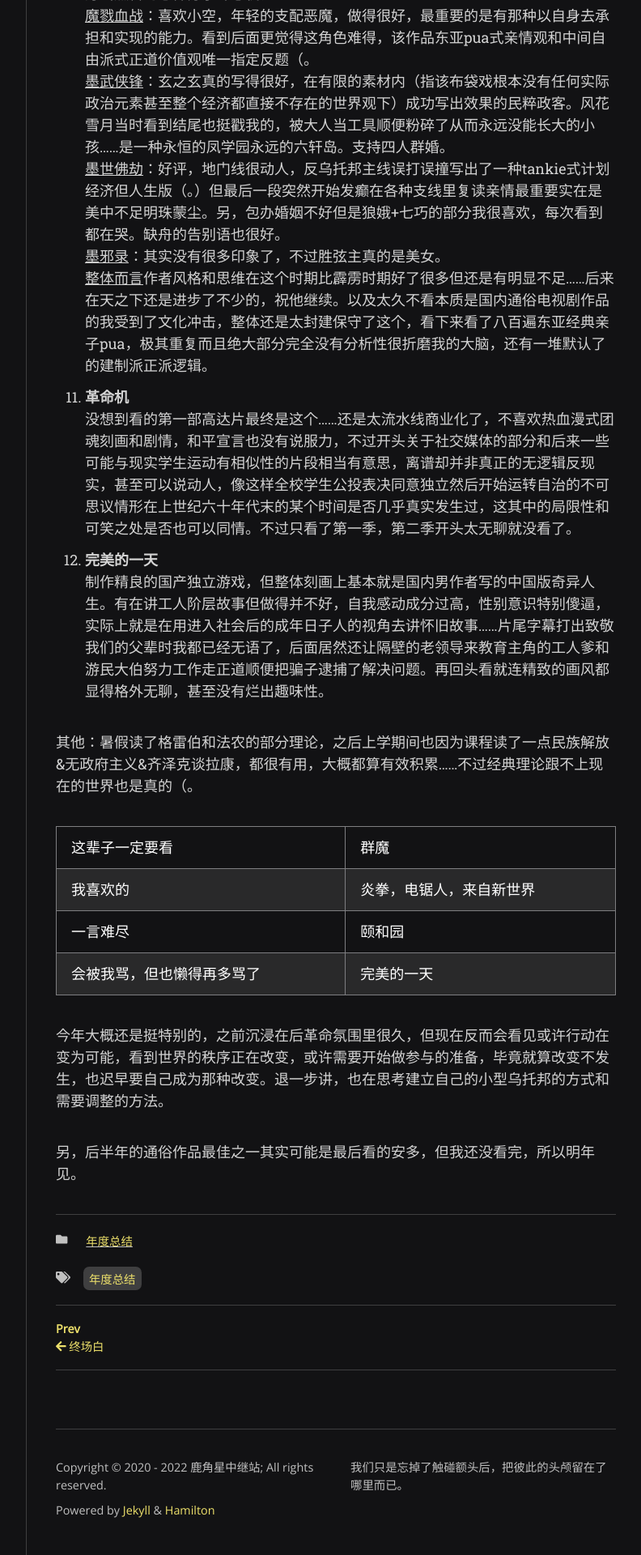
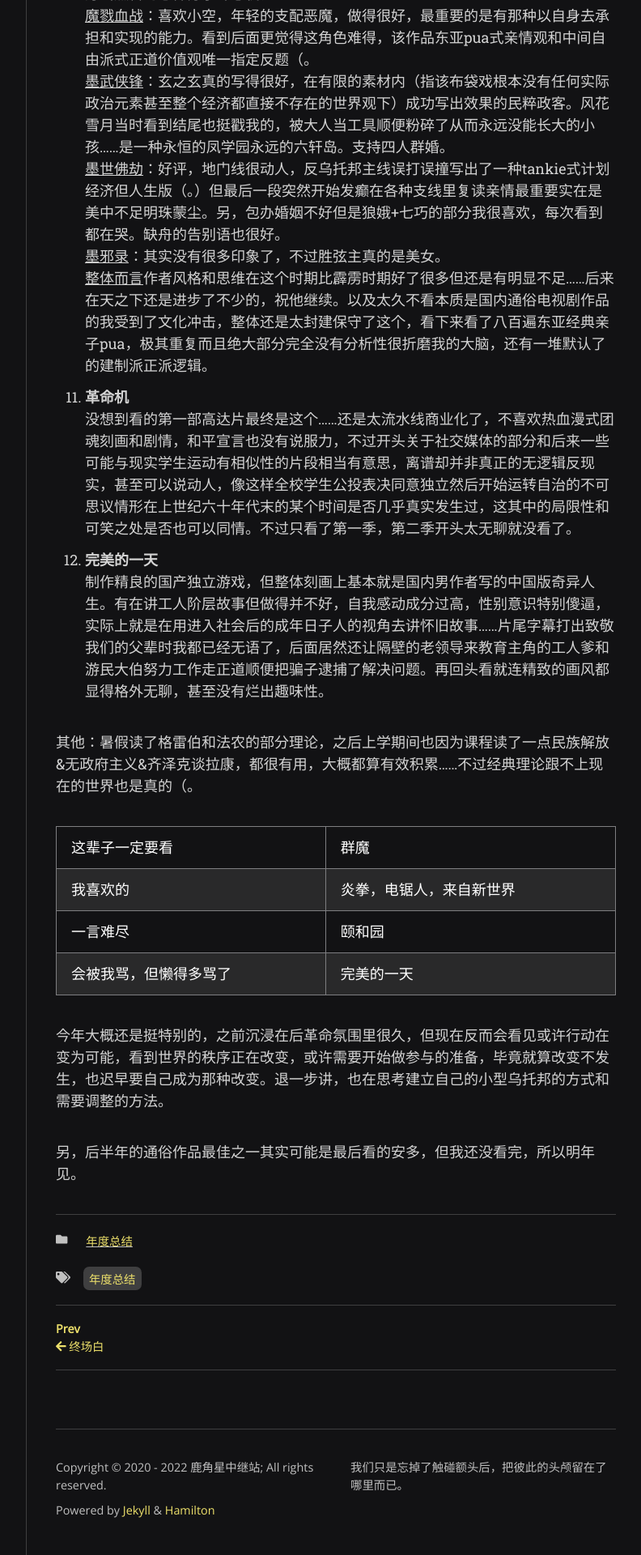
Before and after one commit to scatterdclouds/scatterdclouds.github.io, a Jekyll site: the page built from _posts/2022-12-31-bytheendof2022.md, in a window 1280 px wide. Shown: the part 2048-3968 px from the top of the page at 81% size, without its empty margins (357-1149 px from the left). Built offline with Jekyll 4.4.1, drawn with Linux system fonts in a browser that asks for light colours; nearby versions of some CDN libraries; some web fonts are replaced; comment, search, counter and statistics services are not loaded.

Commit message:
Update 2022-12-31-bytheendof2022.md

```diff
--- a/_posts/2022-12-31-bytheendof2022.md
+++ b/_posts/2022-12-31-bytheendof2022.md
@@ -39,7 +39,7 @@ comments: true
 | 这辈子一定要看 | 群魔 |
 | 我喜欢的 | 炎拳，电锯人，来自新世界 |
 | 一言难尽 | 颐和园 |
-| 会被我骂，但也懒得再多骂了 | 完美的一天 |
+| 会被我骂，但懒得多骂了 | 完美的一天 |
 
 今年大概还是挺特别的，之前沉浸在后革命氛围里很久，但现在反而会看见或许行动在变为可能，看到世界的秩序正在改变，或许需要开始做参与的准备，毕竟就算改变不发生，也迟早要自己成为那种改变。退一步讲，也在思考建立自己的小型乌托邦的方式和需要调整的方法。
 
```
